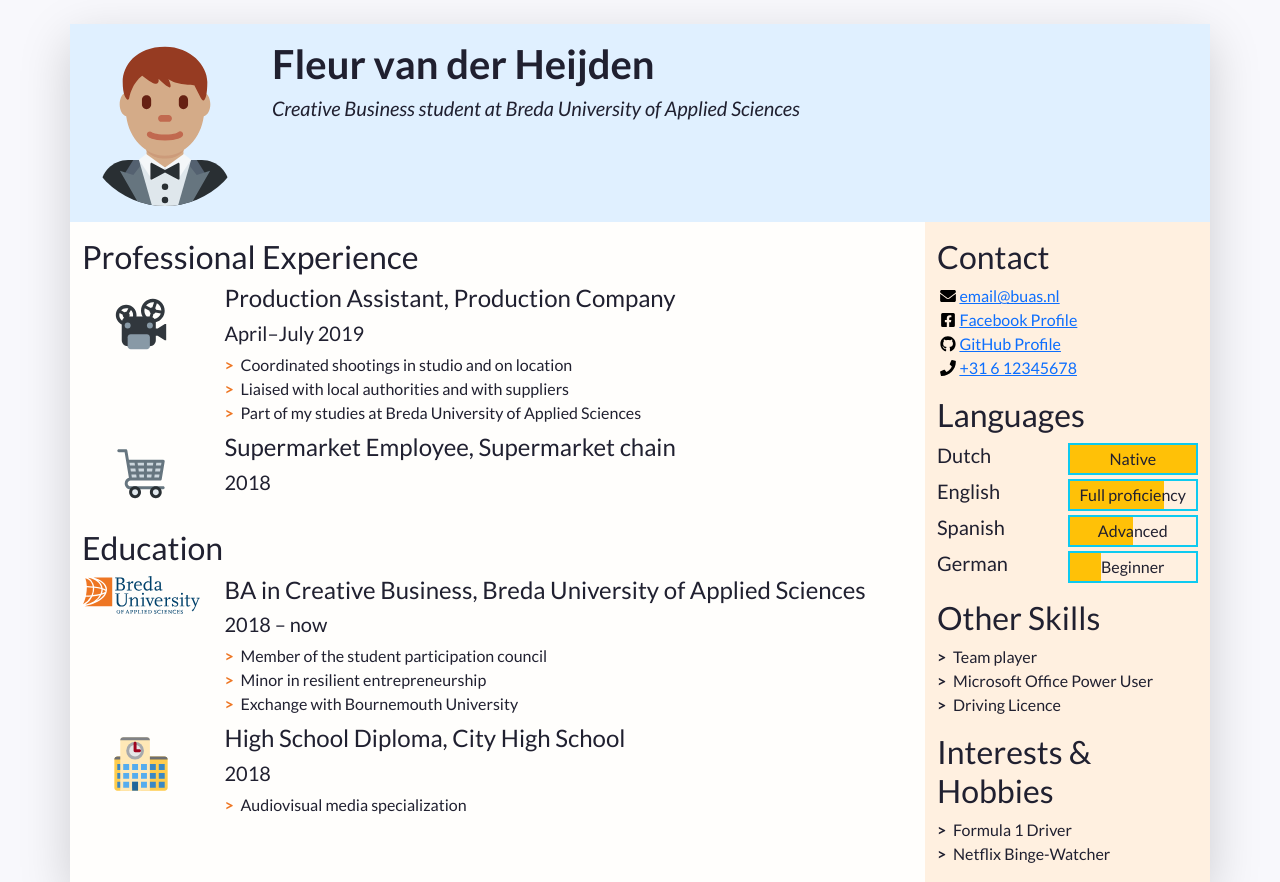
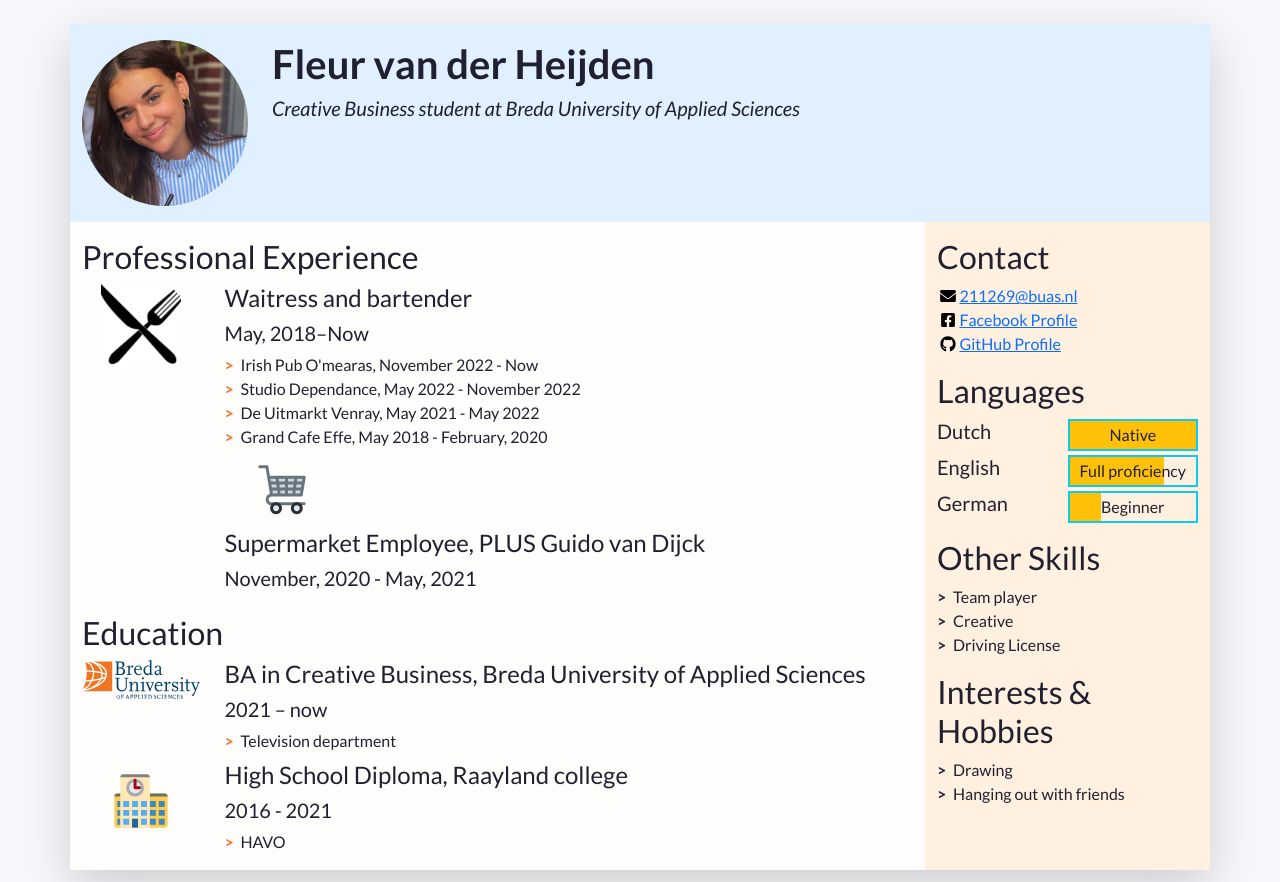
Before and after one commit to fleurvanderheijden/mycv, a plain HTML site: page index.html in a window 1280 px wide. Shown: the top 882 px of the page. Drawn offline with nearby package versions, Linux system fonts and the light colour scheme.

Commit message:
update content

```diff
--- a/index.html
+++ b/index.html
@@ -19,7 +19,7 @@
     <link rel="stylesheet" href="css/alternative.css">
      -->
 
-    <title>Firstname Lastname's Resumé</title>
+    <title>Fleur van der Heijden's resume</title>
   </head>
   <!-- End of the head -->
 
@@ -48,7 +48,7 @@
             "w-100" makes sure the image takes the full width of the column it's in
             "rounded-circle" cuts a circle around the image
           -->
-          <img class="w-100 rounded-circle my-3" src="images/portrait.svg" alt="Portrait of Firstname Lastname" width="160">
+          <img class="w-100 rounded-circle my-3" src="images/portrait.jpg" alt="Portrait of Firstname Lastname" width="160">
         </div>
         <!--
           A container to wrap around your name and tagline. Full-width at small size, then columns of increasing size.
@@ -86,36 +86,39 @@
               <li class="biography-item row mb-2">
                 <!-- We're using a grid inside a grid so we can align logos and text -->
                 <div class="logo-container col-3 col-sm-2 col-md-3 col-lg-2">
-                  <img class="biography-logo mw-100 d-block mx-auto" src="images/employers/projector.svg" alt="Company logo" width="80">
+                  <img class="biography-logo mw-100 d-block mx-auto" src="images/restaurant.jpg" alt="Company logo" width="80">
                 </div>
                 <div class="biography-contents col-9 col-sm-10 col-md-9 col-lg-10">
-                  <h4>Production Assistant, Production Company</h4>
-                  <h5>April&ndash;July 2019</h5>
-                  <!-- Use the list below to talk about your achievements -->
+                  <h4>Waitress and bartender</h4>
+                  <h5>May, 2018–Now</h5>
+					<ul class="biography-details list-unstyled">
+  <li>Irish Pub O'mearas, November 2022 - Now</li>
+						<ul class="biography-details list-unstyled">
+					 <li>Studio Dependance, May 2022 - November 2022</li>
+						<ul class="biography-details list-unstyled">
+  <li>De Uitmarkt Venray, May 2021 - May 2022&nbsp;&nbsp;</li>
+						<ul class="biography-details list-unstyled">
+					 <li>Grand Cafe Effe, May 2018 - February, 2020&nbsp; &nbsp;</li>
+                  <!-- Use the list below to talk about your achievements --
                   <ul class="biography-details list-unstyled">
-                    <li>Coordinated shootings in studio and on location</li>
-                    <li>Liaised with local authorities and with suppliers</li>
-                    <li>Part of my studies at Breda University of Applied Sciences</li>
                   </ul>
                 </div>
               </li>
 
               <!-- 2nd item in professional experience -->
-              <li class="biography-item row mb-2">
+
                 <div class="logo-container col-3 col-sm-2 col-md-3 col-lg-2">
                 <!-- We're using a grid inside a grid so we can align logos and text -->
                   <img class="biography-logo mw-100 d-block mx-auto" src="images/employers/trolley.svg" alt="Company logo" width="80">
                 </div>
                 <div class="biography-contents col-9 col-sm-10 col-md-9 col-lg-10">
-                  <h4>Supermarket Employee, Supermarket chain</h4>
-                  <h5>2018</h5>
-                  <!-- This entry doesn't have a list of achievements, but you can copy-paste the one from above -->
+                  <h4>Supermarket Employee, PLUS Guido van Dijck</h4>
+                  <h5>November, 2020 - May, 2021</h5>
+                 <!-- This entry doesn't have a list of achievements, but you can copy-paste the one from above -->
                 </div>
               </li>
-
             </ul>
           </section>
-
           <!-- We're done with jobs, let's move on to schools -->
 
           <section class="my-3 biography-section">
@@ -129,12 +132,11 @@
                 </div>
                 <div class="biography-contents col-9 col-sm-10 col-md-9 col-lg-10">
                   <h4>BA in Creative Business, Breda University of Applied Sciences</h4>
-                  <h5>2018&nbsp;&ndash;&nbsp;now</h5>
+                  <h5>2021 –&nbsp;now</h5>
                   <!-- Use the list below to talk about minors, exchanges, extra-curricular activities. -->
                   <ul class="biography-details list-unstyled">
-                    <li>Member of the student participation council</li>
-                    <li>Minor in resilient entrepreneurship</li>
-                    <li>Exchange with Bournemouth University</li>
+                    <li>Television department</li>
+
                   </ul>
                 </div>
               </li>
@@ -145,15 +147,15 @@
                   <img class="biography-logo mw-100 d-block mx-auto" src="images/schools/school.svg" alt="School logo" width="80">
                 </div>
                 <div class="biography-contents col-9 col-sm-10 col-md-9 col-lg-10">
-                  <h4>High School Diploma, City High School</h4>
-                  <h5>2018</h5>
+                  <h4>High School Diploma, Raayland college</h4>
+                  <h5>2016 - 2021</h5>
                   <ul class="biography-details list-unstyled">
-                    <li>Audiovisual media specialization</li>
+                    <li>HAVO</li>
                   </ul>
                 </div>
               </li>
             </ul>
-          </section>
+  </section>
 
           <!-- This is the end of the "Education" section -->
 
@@ -177,27 +179,21 @@
             -->
             <ul class="contact-list list-unstyled">
               <li class="contact-item">
-                <a class="d-flex align-items-center" href="mailto:email@buas.nl" target="_blank">
+                <a class="d-flex align-items-center" href="mailto:211269@buas.nl" target="_blank">
                   <img class="contact-icon" src="images/icons/envelope.svg" alt="Email">
-                  email@buas.nl
-                </a>
+                211269@buas.nl
+              </a>
               </li>
               <li class="contact-item">
-                <a class="d-flex align-items-center" href="https://facebook.com/" target="_blank">
+                <a class="d-flex align-items-center" href="https://www.facebook.com/fleur.vanderheijden.94" target="_blank">
                   <img class="contact-icon" src="images/icons/facebook.svg" alt="Facebook">
                   Facebook Profile
                 </a>
               </li>
               <li class="contact-item">
-                <a class="d-flex align-items-center" href="https://github.com/" target="_blank">
+                <a class="d-flex align-items-center" href="https://github.com/fleurvanderheijden" target="_blank">
                   <img class="contact-icon" src="images/icons/github.svg" alt="LinkedIn">
                   GitHub Profile
-                </a>
-              </li>
-              <li class="contact-item">
-                <a class="d-flex align-items-center" href="tel:+31612345678" target="_blank">
-                  <img class="contact-icon" src="images/icons/phone.svg" alt="Mobile Phone">
-                  +31 6 12345678
                 </a>
               </li>
             </ul>
@@ -226,14 +222,6 @@
                 </div>
               </li>
               <li class="language-item d-flex mb-1">
-                <h5 class="language-name w-50">Spanish</h5>
-                <div class="language-level w-50 border border-info border-2 position-relative">
-                  <!-- The div below is a progress bar. Choose between w-25, w-50, w-75 and w-100 to show your level of fluency -->
-                  <div class="language-progress position-absolute bg-warning h-100 w-50"></div>
-                  <h6 class="position-absolute w-100 text-center top-0 py-1">Advanced</h6>
-                </div>
-              </li>
-              <li class="language-item d-flex mb-1">
                 <h5 class="language-name w-50">German</h5>
                 <div class="language-level w-50 border border-info border-2 position-relative">
                   <!-- The div below is a progress bar. Choose between w-25, w-50, w-75 and w-100 to show your level of fluency -->
@@ -250,8 +238,8 @@
             <h2>Other Skills</h2>
             <ul class="skill-list list-unstyled">
               <li class="skill-item">Team player</li>
-              <li class="skill-item">Microsoft Office Power User</li>
-              <li class="skill-item">Driving Licence</li>
+              <li class="skill-item">Creative</li>
+              <li class="skill-item">Driving License</li>
             </ul>
           </section>
 
@@ -260,8 +248,8 @@
           <section class="my-3 aside-section">
             <h2>Interests &amp; Hobbies</h2>
             <ul class="skill-list list-unstyled">
-              <li class="skill-item">Formula 1 Driver</li>
-              <li class="skill-item">Netflix Binge-Watcher</li>
+              <li class="skill-item">Drawing</li>
+              <li class="skill-item">Hanging out with friends</li>
             </ul>
           </section>
 
```
Also changed, not shown: images/icons/IMG_0779.jpg (added), images/icons/restaurantlogo.jpg (added), images/portrait.jpg (added), images/restaurant.jpg (added), images/restaurant.png (added), 2 other files.
